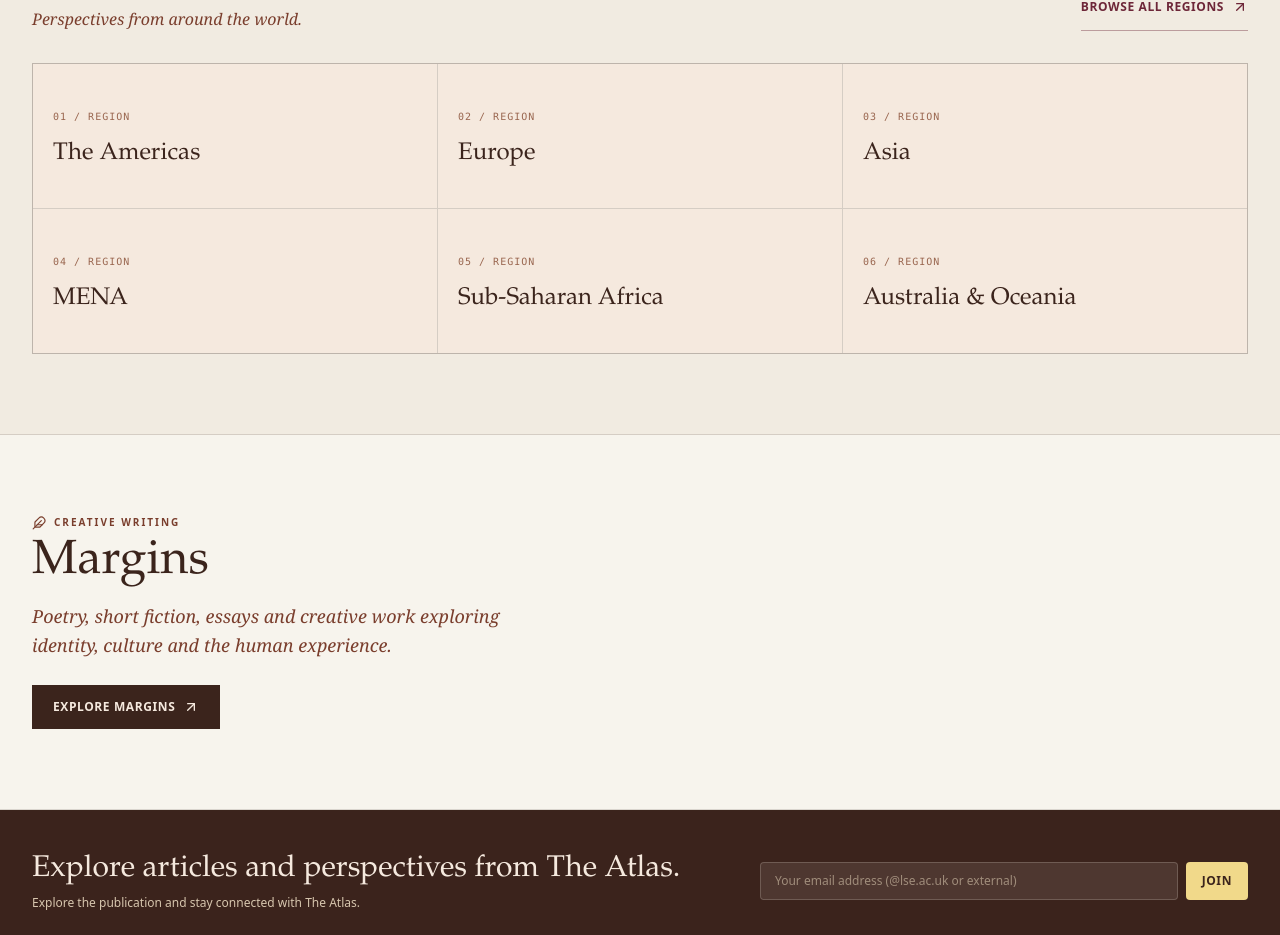
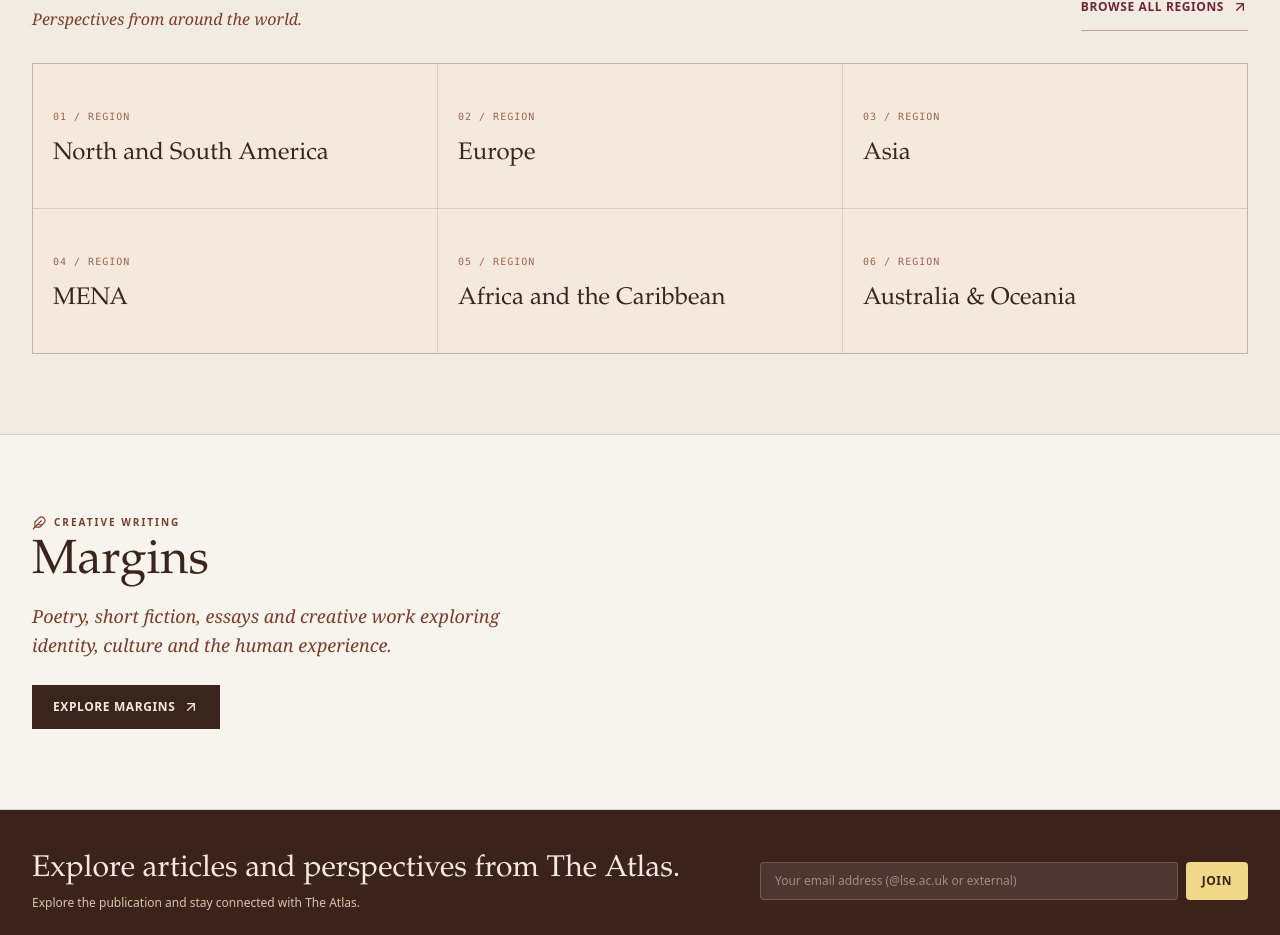
Before and after one commit to saman310808-netizen/Atlas-publication, a React (Vite) app: page / in a window 1280 px wide. Shown: the part 1947-2882 px from the top of the page. Built offline with nearby package versions, Linux system fonts and the light colour scheme.

Commit message:
Remove template language and refine The Atlas identity

```diff
--- a/src/data/editorialContent.ts
+++ b/src/data/editorialContent.ts
@@ -5,9 +5,9 @@
   {
     id: 'americas',
     page: 'notes-from-americas',
-    title: 'The Americas',
-    description: 'North America, Central America, South America and the Caribbean.',
-    note: 'North, Central and South America, and the Caribbean',
+    title: 'North and South America',
+    description: 'North and South America.',
+    note: 'North and South America',
     keywords: ['americas', 'north america', 'central america', 'south america', 'caribbean', 'usa', 'canada', 'mexico', 'brazil', 'argentina'],
   },
   {
@@ -37,10 +37,10 @@
   {
     id: 'sub-saharan-africa',
     page: 'notes-from-sub-saharan-africa',
-    title: 'Sub-Saharan Africa',
-    description: 'A space for writing across the cultures and experiences of Sub-Saharan Africa.',
-    note: 'Stories across the region’s many voices',
-    keywords: ['sub-saharan africa', 'nigeria', 'lagos', 'ghana', 'kenya', 'senegal', 'south africa', 'africa'],
+    title: 'Africa and the Caribbean',
+    description: 'Africa and the Caribbean.',
+    note: 'Africa and the Caribbean',
+    keywords: ['caribbean', 'jamaica', 'trinidad', 'barbados', 'sub-saharan africa', 'nigeria', 'lagos', 'ghana', 'kenya', 'senegal', 'south africa', 'africa'],
   },
   {
     id: 'australia-oceania',
```
